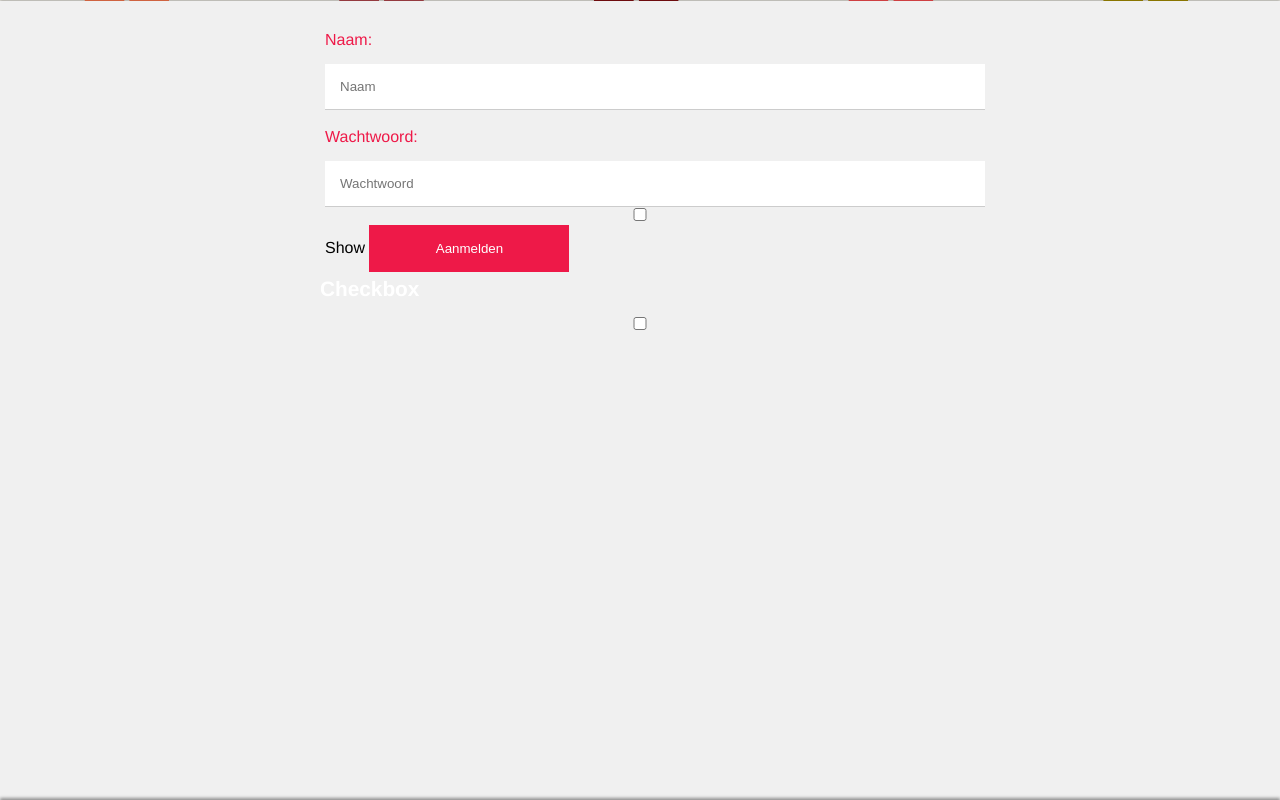
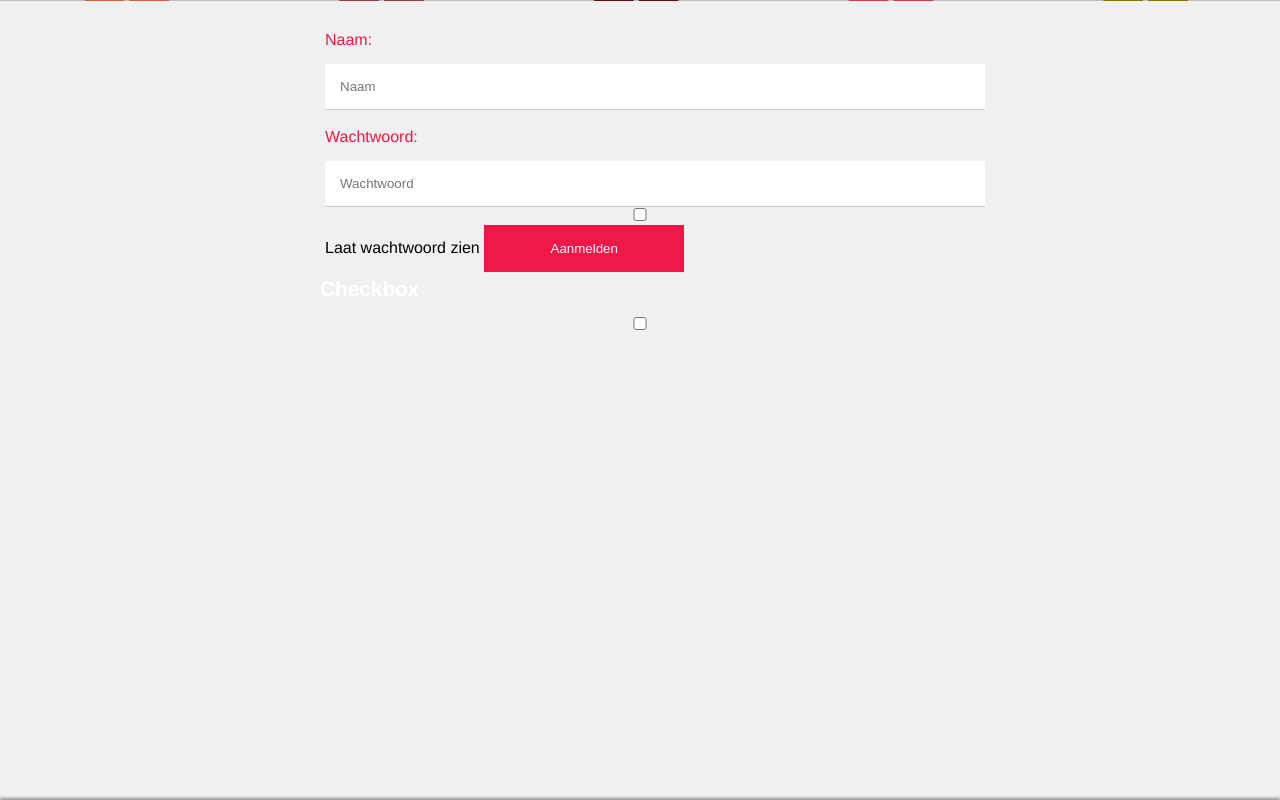
Before and after one commit to John102/CodeGorilla, a PHP site: page /index.php?pagina=login in a window 1280 px wide. Shown: the part 449-1249 px from the top of the page. Run offline with PHP 8.4, Linux system fonts and the light colour scheme.

Commit message:
Add files via upload

```diff
--- a/paginas/login.inc.php
+++ b/paginas/login.inc.php
@@ -4,8 +4,8 @@
     <br/><br/>
     <label for="wachtwoord">Wachtwoord:</label>
     <input type="password" id="password" name="wachtwoord" placeholder="Wachtwoord" required/>
-    <input type="checkbox" onchange="SHPassword(this);"><span id="showhidepwd">Show</span>
-    <input type="submit" value="Aanmelden" required/>
+    <input type="checkbox" onchange="SHPassword(this);"><span id="showhidepwd">Laat wachtwoord zien</span>
+    <input type="submit" value="Aanmelden" />
   </form>
 
 <section>
```
